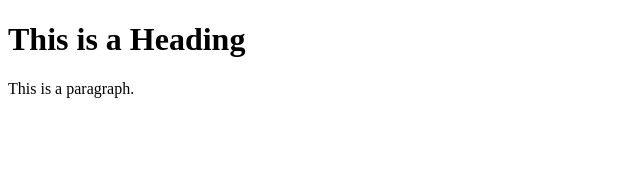
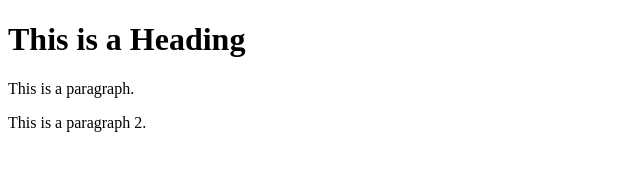
Before and after one commit to kennethzero/Hello, a plain HTML site: page index.html in a window 1280 px wide. Shown: the whole page, without its empty margins (0-640 px from the left). Drawn offline with Linux system fonts and the light colour scheme.

Commit message:
Changed index.html and add css content

```diff
--- a/index.html
+++ b/index.html
@@ -7,6 +7,6 @@
 
 <h1>This is a Heading</h1>
 <p>This is a paragraph.</p>
-
+<p>This is a paragraph 2.</p>
 </body>
 </html>
--- a/style.css
+++ b/style.css
@@ -0,0 +1,3 @@
+body{
+    font-size: 20px;
+}
```
